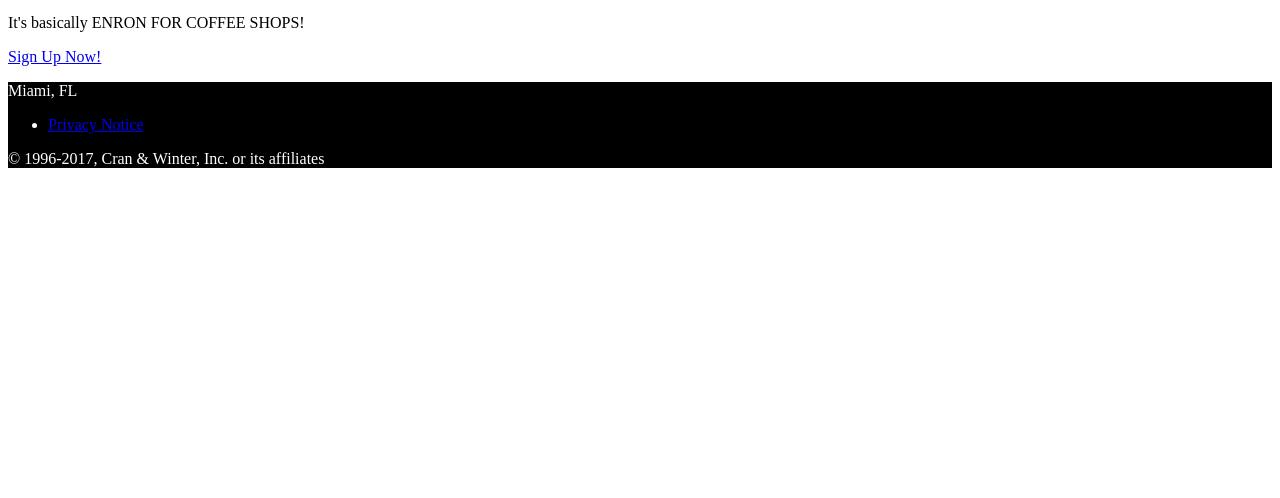
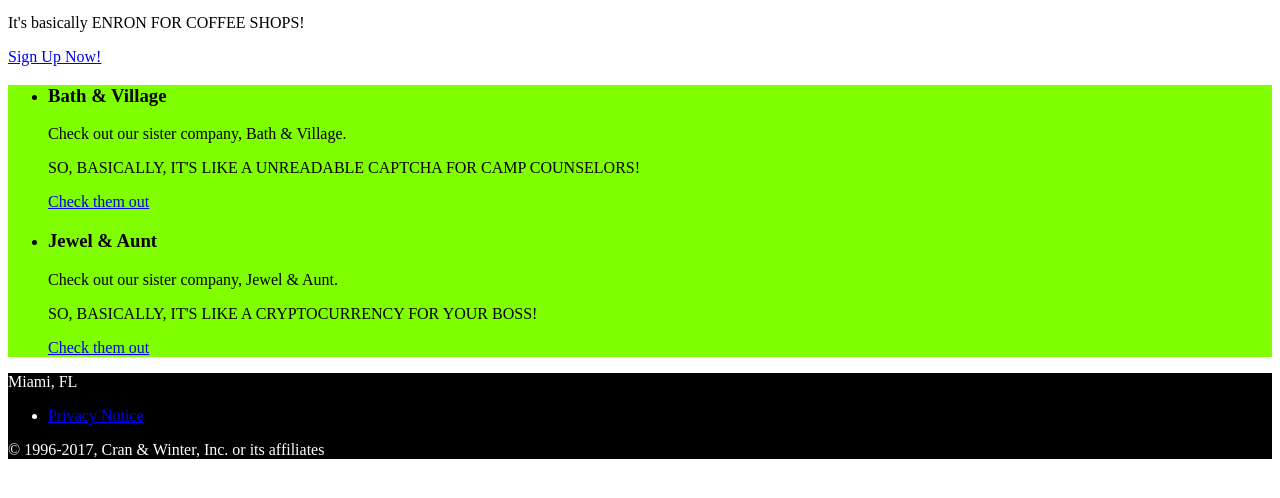
Before and after one commit to ironhack-miami-uxui-june-2017/html-structure, a plain HTML site: page index.html in a window 1280 px wide. Shown: the part 136-634 px from the top of the page. Drawn offline with Linux system fonts and the light colour scheme.

Commit message:
Add final structure to github

```diff
--- a/css/style.css
+++ b/css/style.css
@@ -1,6 +1,10 @@
 header {
   background-color: blue;
   color: white;
+}
+
+aside {
+  background-color: chartreuse;
 }
 
 footer {
--- a/index.html
+++ b/index.html
@@ -29,6 +29,28 @@
       </a>
     </main>
 
+    <aside>
+      <ul>
+        <li>
+          <h3> Bath & Village </h3>
+          <p> Check out our sister company, Bath & Village. </p>
+          <p>
+            SO, BASICALLY, IT'S LIKE A UNREADABLE CAPTCHA FOR CAMP COUNSELORS!
+          </p>
+          <a href="#0"> Check them out </a>
+        </li>
+
+        <li>
+          <h3> Jewel & Aunt </h3>
+          <p> Check out our sister company, Jewel & Aunt. </p>
+          <p>
+            SO, BASICALLY, IT'S LIKE A CRYPTOCURRENCY FOR YOUR BOSS!
+          </p>
+          <a href="#0"> Check them out </a>
+        </li>
+      </ul>
+    </aside>
+
     <footer>
       <p> Miami, FL </p>
 
```
